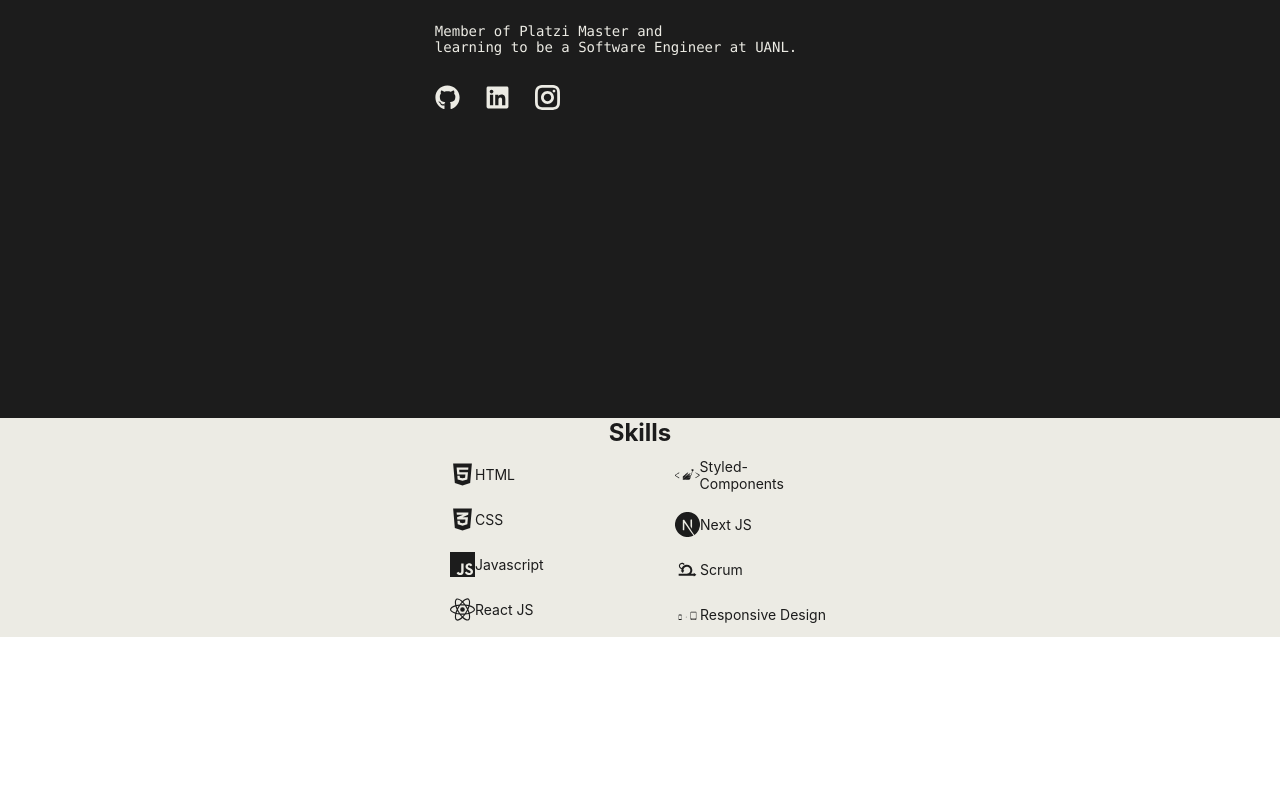
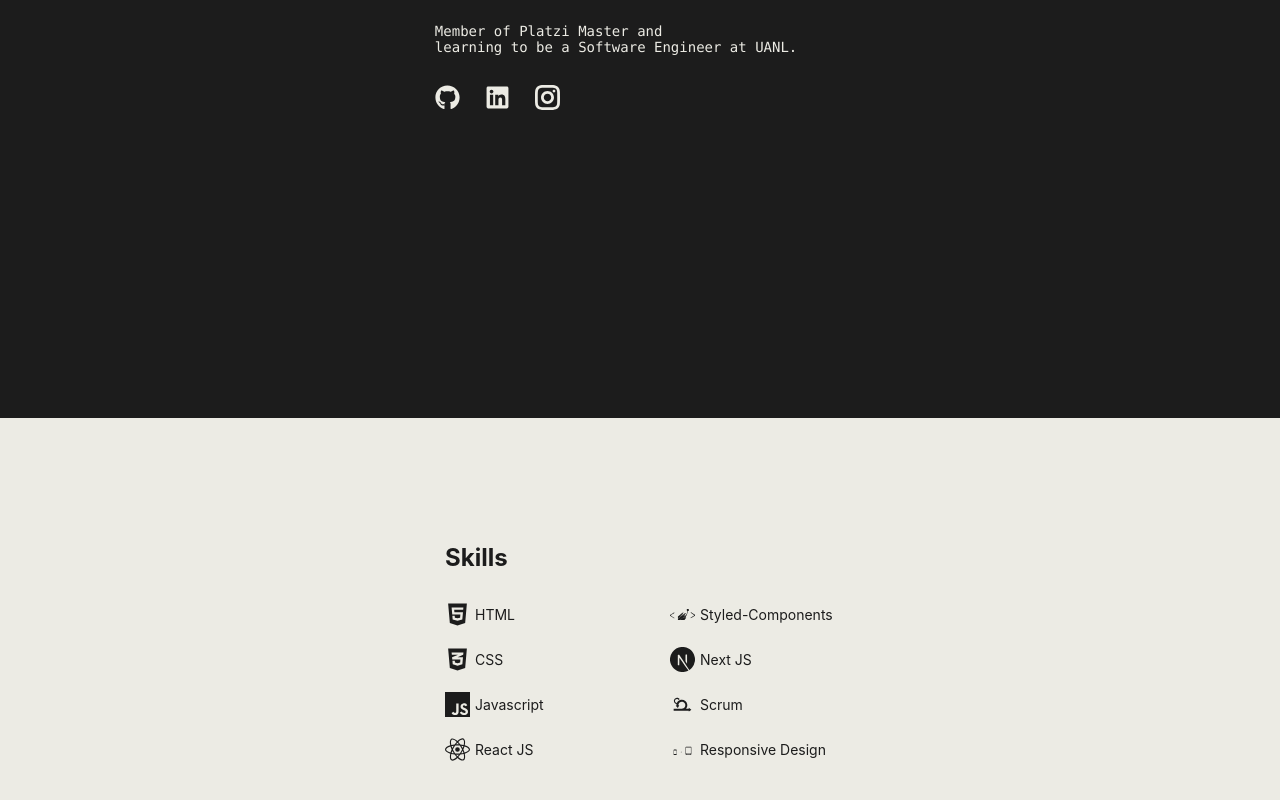
Before and after one commit to gerardogaravito/gera_web, a Next.js app: page / in a window 1280 px wide. Shown: the part 382-1182 px from the top of the page. Before the commit the page ends 1019 px from the top, so only its background shows below. Built offline with nearby package versions, Linux system fonts and the light colour scheme.

Commit message:
finished to set the styles of the Skills

```diff
--- a/components/Skills/styles.js
+++ b/components/Skills/styles.js
@@ -9,10 +9,17 @@
   flex-direction: column;
   justify-content: center;
   align-items: center;
+  padding: 125px 0px;
+`
+
+export const Title = styled.h2`
+  color: ${colors.black};
+  font-weight: bold;
+  width: 390px;
 `
 
 export const Container = styled.div`
-  height: 190px;
+  height: 220px;
   width: 450px;
   display: flex;
   overflow: hidden;
@@ -22,16 +29,14 @@
   justify-content: center;
 `
 
-export const Title = styled.h2`
-  color: ${colors.black};
-  font-weight: bold;
-`
-
-
 export const Skill = styled.p`
   color: ${colors.black};
-  width: 155px;
+  width: 165px;
   display: flex;
   align-items: center;
   margin: 10px 20px;
+
+  & :first-child {
+    margin-right: 5px;
+  }
 `
```
